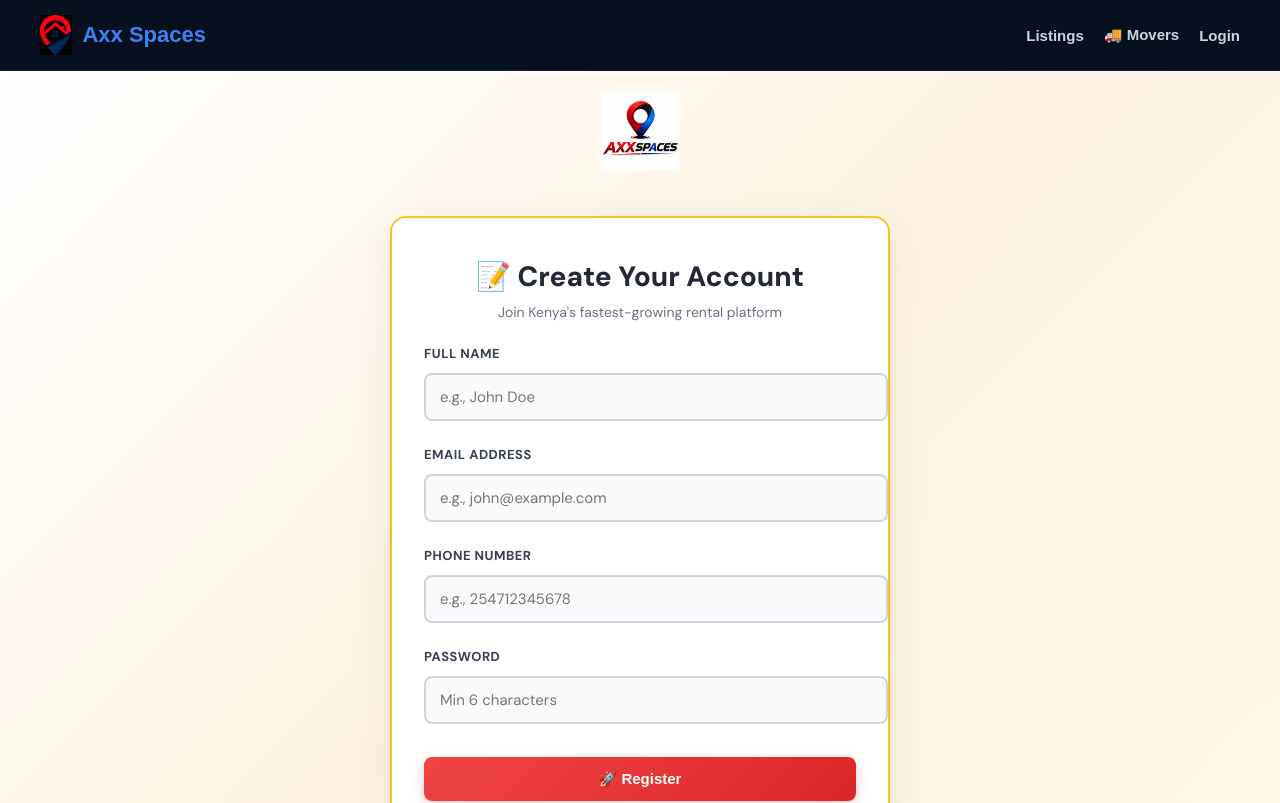
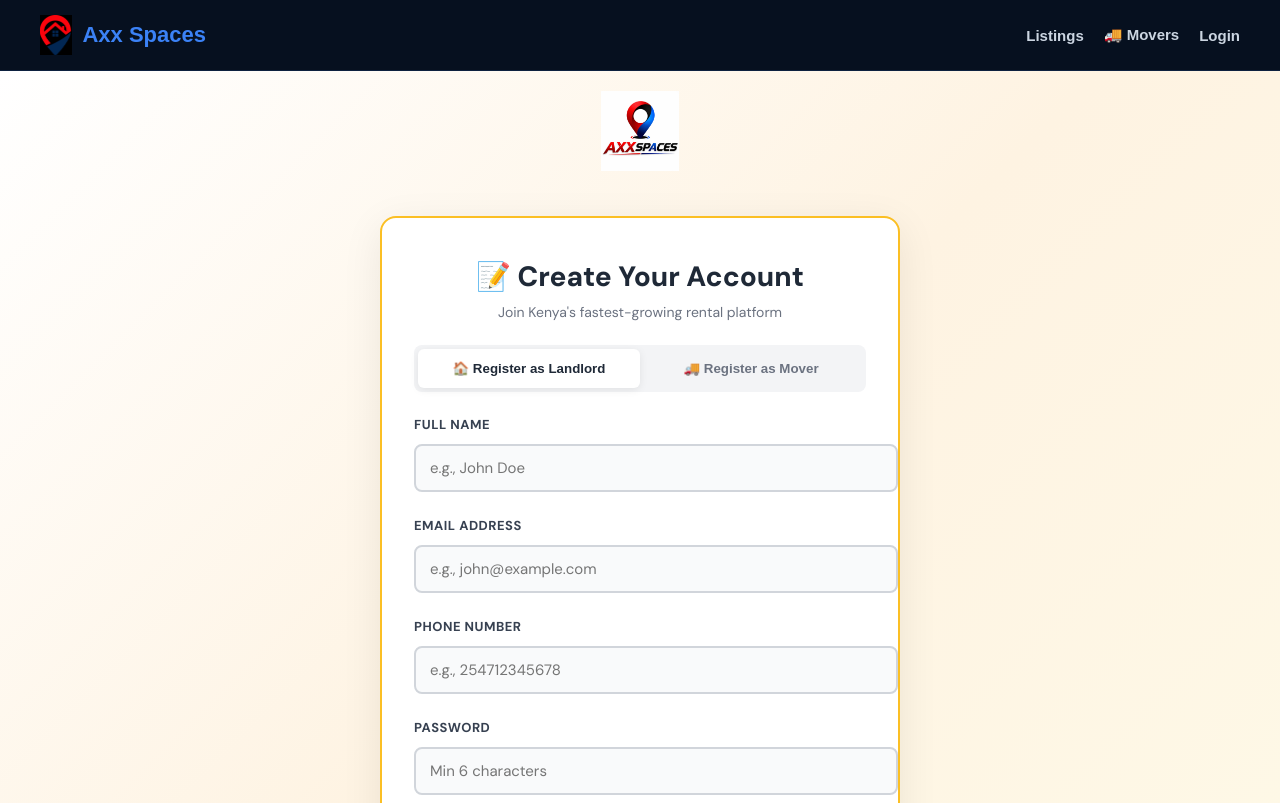
Before and after one commit to richard254120/axx-spaces-frontend, a React (Vite) app: page /register in a window 1280 px wide. Shown: the top 803 px of the page. Built offline with nearby package versions, Linux system fonts and the light colour scheme; the HTML template or start-up script is replaced by a standard one.

Commit message:
Fix property upload route and update frontend

```diff
--- a/src/pages/Login.jsx
+++ b/src/pages/Login.jsx
@@ -3,14 +3,14 @@ import { useNavigate, Link } from "react-router-dom";
 import { AuthContext } from "../context/AuthContext";
 import logo from "../assets/logo.jpeg";
 
-// Use environment variable with fallback
 const API_BASE = import.meta.env.VITE_API_URL || "http://localhost:1000/api";
-
-console.log("🌐 API Base URL:", API_BASE);
 
 export default function Login() {
   const navigate = useNavigate();
-  const { login } = useContext(AuthContext);   // ← Changed from setToken to login
+  const { login } = useContext(AuthContext);
+
+  const [activeTab, setActiveTab] = useState("landlord"); // landlord or mover
+
   const [formData, setFormData] = useState({
     email: "",
     password: "",
@@ -40,37 +40,30 @@ export default function Login() {
     setLoading(true);
 
     try {
-      console.log("🔐 Logging in with:", formData.email);
-      console.log("🌐 API URL:", `${API_BASE}/auth/login`);
-
       const response = await fetch(`${API_BASE}/auth/login`, {
         method: "POST",
-        headers: {
-          "Content-Type": "application/json",
-        },
+        headers: { "Content-Type": "application/json" },
         body: JSON.stringify(formData),
       });
 
       const data = await response.json();
-      console.log("📥 Response:", data);
 
       if (!response.ok) {
         throw new Error(data.error || "Login failed");
       }
 
-      setSuccess("✅ Login successful! Redirecting to Dashboard...");
+      setSuccess("✅ Login successful! Redirecting...");
 
-      // ✅ FIXED: Use login() instead of setToken
       login(data.token, data.user);
 
-      localStorage.setItem("token", data.token);
-
-      setTimeout(() => {
-        navigate("/dashboard");   // ← Changed to Landlord Dashboard
-      }, 1500);
+      // Redirect based on role
+      if (data.user?.role === "mover") {
+        navigate("/movers");
+      } else {
+        navigate("/dashboard");   // Your original landlord redirect
+      }
 
     } catch (err) {
-      console.error("❌ Error:", err);
       setError(err.message || "❌ Login failed. Please try again.");
     } finally {
       setLoading(false);
@@ -81,18 +74,36 @@ export default function Login() {
     <div style={styles.root}>
       <style>{css}</style>
       <div style={styles.container}>
-        {/* Logo Section */}
+
         <div style={styles.logoSection}>
           <img src={logo} alt="Axx Spaces" style={styles.logo} />
         </div>
-        {/* Form Container */}
+
         <div style={styles.formBox}>
           <h1 style={styles.title}>🔐 Welcome Back</h1>
           <p style={styles.subtitle}>Login to your Axx Spaces account</p>
+
+          {/* TABS - Added on top, your original form remains below */}
+          <div style={styles.tabs}>
+            <button
+              style={{ ...styles.tabBtn, ...(activeTab === "landlord" && styles.tabBtnActive) }}
+              onClick={() => setActiveTab("landlord")}
+            >
+              🏠 Landlord Login
+            </button>
+            <button
+              style={{ ...styles.tabBtn, ...(activeTab === "mover" && styles.tabBtnActive) }}
+              onClick={() => setActiveTab("mover")}
+            >
+              🚚 Mover Login
+            </button>
+          </div>
+
           {error && <div style={styles.error}>{error}</div>}
           {success && <div style={styles.success}>{success}</div>}
+
+          {/* YOUR ORIGINAL FORM - UNCHANGED */}
           <form onSubmit={handleSubmit} style={styles.form}>
-            {/* Email */}
             <div style={styles.formGroup}>
               <label style={styles.label}>Email Address</label>
               <input
@@ -105,7 +116,7 @@ export default function Login() {
                 required
               />
             </div>
-            {/* Password */}
+
             <div style={styles.formGroup}>
               <label style={styles.label}>Password</label>
               <input
@@ -118,7 +129,7 @@ export default function Login() {
                 required
               />
             </div>
-            {/* Submit Button */}
+
             <button
               type="submit"
               disabled={loading}
@@ -128,19 +139,12 @@ export default function Login() {
                 cursor: loading ? "not-allowed" : "pointer",
               }}
             >
-              {loading ? "⏳ Logging in..." : "🚀 Login"}
+              {loading ? "⏳ Logging in..." : `🚀 Login as ${activeTab === "landlord" ? "Landlord" : "Mover"}`}
             </button>
           </form>
-          {/* Divider */}
+
           <div style={styles.divider}></div>
-          {/* Links */}
-          <div style={styles.linksContainer}>
-            <Link to="/forgot-password" style={styles.link}>
-              🔐 Forgot Password?
-            </Link>
-          </div>
-          <div style={styles.divider}></div>
-          {/* Register Link */}
+
           <p style={styles.footer}>
             Don't have an account?{" "}
             <Link to="/register" style={styles.link}>
@@ -153,6 +157,7 @@ export default function Login() {
   );
 }
 
+/* ====================== YOUR ORIGINAL STYLES + NEW TABS ====================== */
 const styles = {
   root: {
     fontFamily: "'DM Sans', sans-serif",
@@ -195,6 +200,32 @@ const styles = {
     margin: "0 0 24px",
     textAlign: "center",
   },
+
+  // ✅ NEW TABS STYLES
+  tabs: {
+    display: "flex",
+    background: "#f3f4f6",
+    borderRadius: "8px",
+    padding: "4px",
+    marginBottom: "24px",
+  },
+  tabBtn: {
+    flex: 1,
+    padding: "12px",
+    border: "none",
+    borderRadius: "6px",
+    fontWeight: 600,
+    cursor: "pointer",
+    transition: "all 0.2s",
+    background: "transparent",
+    color: "#6b7280",
+  },
+  tabBtnActive: {
+    background: "white",
+    color: "#1f2937",
+    boxShadow: "0 2px 8px rgba(0,0,0,0.08)",
+  },
+
   error: {
     background: "#fee2e2",
     border: "1px solid #fca5a5",
@@ -259,10 +290,6 @@ const styles = {
     background: "#e5e7eb",
     margin: "20px 0",
   },
-  linksContainer: {
-    textAlign: "center",
-    margin: "16px 0",
-  },
   footer: {
     textAlign: "center",
     color: "#6b7280",
@@ -289,12 +316,6 @@ const css = `
     transform: translateY(-2px);
     box-shadow: 0 6px 20px rgba(36, 39, 251, 0.4) !important;
   }
-  button:active {
-    transform: translateY(0);
-  }
-  a:hover {
-    opacity: 0.8;
-  }
   @media (max-width: 600px) {
     [style*="padding: 40px 32px"] {
       padding: 32px 24px !important;
--- a/src/pages/Register.jsx
+++ b/src/pages/Register.jsx
@@ -3,29 +3,58 @@ import { useNavigate, Link } from "react-router-dom";
 import { AuthContext } from "../context/AuthContext";
 import logo from "../assets/logo.jpeg";
 
-// Use environment variable with fallback
 const API_BASE = import.meta.env.VITE_API_URL || "http://localhost:1000/api";
-
-console.log("🌐 API Base URL:", API_BASE);
 
 export default function Register() {
   const navigate = useNavigate();
-  const { login } = useContext(AuthContext);   // ← Changed from setToken to login
+  const { login } = useContext(AuthContext);
+
+  const [activeTab, setActiveTab] = useState("landlord"); // landlord or mover
+
   const [formData, setFormData] = useState({
     name: "",
     email: "",
     password: "",
     phone: "",
+    // Mover extra fields
+    county: "",
+    services: [],
+    experienceYears: "",
+    vehicleType: "",
+    description: "",
   });
+
   const [loading, setLoading] = useState(false);
   const [error, setError] = useState("");
   const [success, setSuccess] = useState("");
 
+  const moverServicesList = [
+    "Household Moving", "Office Relocation", "Furniture Moving",
+    "Heavy Goods Transport", "Packing Services", "Storage Services",
+    "Vehicle Transportation", "International Moving"
+  ];
+
+  const counties = [
+    "Nairobi City","Mombasa","Kwale","Kilifi","Tana River","Lamu","Taita Taveta",
+    "Garissa","Wajir","Mandera","Marsabit","Isiolo","Meru","Tharaka Nithi","Embu",
+    "Kitui","Machakos","Makueni","Nyandarua","Nyeri","Kirinyaga","Murang’a","Kiambu",
+    "Turkana","West Pokot","Samburu","Trans Nzoia","Uasin Gishu","Elgeyo Marakwet",
+    "Nandi","Baringo","Laikipia","Nakuru","Narok","Kajiado","Kericho","Bomet",
+    "Kakamega","Vihiga","Bungoma","Busia","Siaya","Kisumu","Homa Bay","Migori",
+    "Kisii","Nyamira"
+  ];
+
   const handleChange = (e) => {
     const { name, value } = e.target;
+    setFormData((prev) => ({ ...prev, [name]: value }));
+  };
+
+  const handleServiceToggle = (service) => {
     setFormData((prev) => ({
       ...prev,
-      [name]: value,
+      services: prev.services.includes(service)
+        ? prev.services.filter(s => s !== service)
+        : [...prev.services, service]
     }));
   };
 
@@ -34,55 +63,61 @@ export default function Register() {
     setError("");
     setSuccess("");
 
-    // Validation
     if (!formData.name || !formData.email || !formData.password || !formData.phone) {
       setError("❌ All fields are required");
       return;
     }
-
     if (formData.password.length < 6) {
       setError("❌ Password must be at least 6 characters");
+      return;
+    }
+    if (activeTab === "mover" && (!formData.county || formData.services.length === 0)) {
+      setError("❌ Please select county and at least one service");
       return;
     }
 
     setLoading(true);
 
     try {
-      const registerUrl = `${API_BASE}/auth/register`;
-      console.log("📝 Register attempt");
-      console.log("🌐 Sending to:", registerUrl);
-      console.log("📦 Payload:", formData);
+      const payload = {
+        name: formData.name,
+        email: formData.email,
+        password: formData.password,
+        phone: formData.phone,
+        role: activeTab,   // "landlord" or "mover"
+        ...(activeTab === "mover" && {
+          county: formData.county,
+          services: formData.services,
+          experienceYears: Number(formData.experienceYears) || 0,
+          vehicleType: formData.vehicleType,
+          description: formData.description,
+        })
+      };
 
-      const response = await fetch(registerUrl, {
+      const response = await fetch(`${API_BASE}/auth/register`, {
         method: "POST",
-        headers: {
-          "Content-Type": "application/json",
-        },
-        body: JSON.stringify(formData),
+        headers: { "Content-Type": "application/json" },
+        body: JSON.stringify(payload),
       });
 
-      console.log("📥 Response status:", response.status);
+      const data = await response.json();
 
-      const data = await response.json();
-      console.log("📥 Response data:", data);
+      if (!response.ok) throw new Error(data.error || "Registration failed");
 
-      if (!response.ok) {
-        throw new Error(data.error || "Registration failed");
-      }
+      setSuccess("✅ Registration successful! Logging you in...");
 
-      setSuccess("✅ Registration successful! Redirecting to Dashboard...");
-
-      // ✅ FIXED: Use login from AuthContext instead of setToken
-      login(data.token, data.user || { name: formData.name, email: formData.email });
-
-      localStorage.setItem("token", data.token);
+      login(data.token, data.user);
 
       setTimeout(() => {
-        navigate("/dashboard");   // ← Changed to dashboard as requested
-      }, 2000);
+        if (data.user?.role === "mover") {
+          navigate("/movers");
+        } else {
+          navigate("/dashboard");
+        }
+      }, 1500);
+
     } catch (err) {
-      console.error("❌ Registration error:", err);
-      setError(err.message || "❌ Registration failed. Please try again.");
+      setError(err.message || "Registration failed. Please try again.");
     } finally {
       setLoading(false);
     }
@@ -93,77 +128,107 @@ export default function Register() {
       <style>{css}</style>
 
       <div style={styles.container}>
-        {/* Logo Section */}
         <div style={styles.logoSection}>
           <img src={logo} alt="Axx Spaces" style={styles.logo} />
         </div>
 
-        {/* Form Container */}
         <div style={styles.formBox}>
           <h1 style={styles.title}>📝 Create Your Account</h1>
           <p style={styles.subtitle}>Join Kenya's fastest-growing rental platform</p>
+
+          {/* TABS */}
+          <div style={styles.tabs}>
+            <button
+              style={{ ...styles.tabBtn, ...(activeTab === "landlord" && styles.tabBtnActive) }}
+              onClick={() => setActiveTab("landlord")}
+            >
+              🏠 Register as Landlord
+            </button>
+            <button
+              style={{ ...styles.tabBtn, ...(activeTab === "mover" && styles.tabBtnActive) }}
+              onClick={() => setActiveTab("mover")}
+            >
+              🚚 Register as Mover
+            </button>
+          </div>
 
           {error && <div style={styles.error}>{error}</div>}
           {success && <div style={styles.success}>{success}</div>}
 
           <form onSubmit={handleSubmit} style={styles.form}>
-            {/* Full Name */}
+            {/* ==================== YOUR ORIGINAL LANDLORD FORM (UNTOUCHED) ==================== */}
             <div style={styles.formGroup}>
               <label style={styles.label}>Full Name</label>
-              <input
-                type="text"
-                name="name"
-                placeholder="e.g., John Doe"
-                value={formData.name}
-                onChange={handleChange}
-                style={styles.input}
-                required
-              />
+              <input type="text" name="name" placeholder="e.g., John Doe" value={formData.name} onChange={handleChange} style={styles.input} required />
             </div>
 
-            {/* Email */}
             <div style={styles.formGroup}>
               <label style={styles.label}>Email Address</label>
-              <input
-                type="email"
-                name="email"
-                placeholder="e.g., john@example.com"
-                value={formData.email}
-                onChange={handleChange}
-                style={styles.input}
-                required
-              />
+              <input type="email" name="email" placeholder="e.g., john@example.com" value={formData.email} onChange={handleChange} style={styles.input} required />
             </div>
 
-            {/* Phone */}
             <div style={styles.formGroup}>
               <label style={styles.label}>Phone Number</label>
-              <input
-                type="tel"
-                name="phone"
-                placeholder="e.g., 254712345678"
-                value={formData.phone}
-                onChange={handleChange}
-                style={styles.input}
-                required
-              />
+              <input type="tel" name="phone" placeholder="e.g., 254712345678" value={formData.phone} onChange={handleChange} style={styles.input} required />
             </div>
 
-            {/* Password */}
             <div style={styles.formGroup}>
               <label style={styles.label}>Password</label>
-              <input
-                type="password"
-                name="password"
-                placeholder="Min 6 characters"
-                value={formData.password}
-                onChange={handleChange}
-                style={styles.input}
-                required
-              />
+              <input type="password" name="password" placeholder="Min 6 characters" value={formData.password} onChange={handleChange} style={styles.input} required />
             </div>
 
-            {/* Submit Button */}
+            {/* ==================== MOVER ONLY FIELDS ==================== */}
+            {activeTab === "mover" && (
+              <>
+                <div style={styles.formGroup}>
+                  <label style={styles.label}>Primary County of Operation</label>
+                  <select name="county" value={formData.county} onChange={handleChange} style={styles.input} required>
+                    <option value="">Select County</option>
+                    {counties.map(c => <option key={c} value={c}>{c}</option>)}
+                  </select>
+                </div>
+
+                <div style={styles.formGroup}>
+                  <label style={styles.label}>Services Offered (Select all that apply)</label>
+                  <div style={styles.amenitiesGrid}>
+                    {moverServicesList.map(service => (
+                      <label key={service} style={styles.checkboxLabel}>
+                        <input
+                          type="checkbox"
+                          checked={formData.services.includes(service)}
+                          onChange={() => handleServiceToggle(service)}
+                        />
+                        {service}
+                      </label>
+                    ))}
+                  </div>
+                </div>
+
+                <div style={styles.row}>
+                  <div style={styles.col}>
+                    <label style={styles.label}>Years of Experience</label>
+                    <input type="number" name="experienceYears" value={formData.experienceYears} onChange={handleChange} style={styles.input} placeholder="e.g. 5" />
+                  </div>
+                  <div style={styles.col}>
+                    <label style={styles.label}>Vehicle Type</label>
+                    <input type="text" name="vehicleType" value={formData.vehicleType} onChange={handleChange} style={styles.input} placeholder="Lorry, Pickup, Van etc." />
+                  </div>
+                </div>
+
+                <div style={styles.formGroup}>
+                  <label style={styles.label}>Brief Description</label>
+                  <textarea
+                    name="description"
+                    value={formData.description}
+                    onChange={handleChange}
+                    style={styles.textarea}
+                    rows="3"
+                    placeholder="We offer careful household and office moving services across Nairobi..."
+                  />
+                </div>
+              </>
+            )}
+
             <button
               type="submit"
               disabled={loading}
@@ -173,19 +238,15 @@ export default function Register() {
                 cursor: loading ? "not-allowed" : "pointer",
               }}
             >
-              {loading ? "⏳ Creating Account..." : "🚀 Register"}
+              {loading ? "⏳ Creating Account..." : `Register as ${activeTab === "landlord" ? "Landlord" : "Mover"}`}
             </button>
           </form>
 
-          {/* Divider */}
           <div style={styles.divider}></div>
 
-          {/* Login Link */}
           <p style={styles.footer}>
             Already have an account?{" "}
-            <Link to="/login" style={styles.link}>
-              Login here
-            </Link>
+            <Link to="/login" style={styles.link}>Login here</Link>
           </p>
         </div>
       </div>
@@ -193,167 +254,45 @@ export default function Register() {
   );
 }
 
+/* ====================== STYLES ====================== */
 const styles = {
-  root: {
-    fontFamily: "'DM Sans', sans-serif",
-    background: "linear-gradient(135deg, #ffffff 0%, #fef3e2 50%, #fef9e7 100%)",
-    minHeight: "100vh",
-    display: "flex",
-    alignItems: "center",
-    justifyContent: "center",
-    padding: "20px",
-  },
-
-  container: {
-    width: "100%",
-    maxWidth: "500px",
-  },
-
-  logoSection: {
-    textAlign: "center",
-    marginBottom: "40px",
-  },
-
-  logo: {
-    height: "80px",
-    width: "auto",
-  },
-
-  formBox: {
-    background: "white",
-    border: "2px solid #fbbf24",
-    borderRadius: "16px",
-    padding: "40px 32px",
-    boxShadow: "0 10px 40px rgba(0, 0, 0, 0.08)",
-  },
-
-  title: {
-    fontSize: "28px",
-    fontWeight: 800,
-    color: "#1f2937",
-    margin: "0 0 8px",
-    textAlign: "center",
-  },
-
-  subtitle: {
-    fontSize: "14px",
-    color: "#6b7280",
-    margin: "0 0 24px",
-    textAlign: "center",
-  },
-
-  error: {
-    background: "#fee2e2",
-    border: "1px solid #fca5a5",
-    color: "#991b1b",
-    padding: "12px 16px",
-    borderRadius: "8px",
-    marginBottom: "20px",
-    fontSize: "14px",
-    fontWeight: 500,
-  },
-
-  success: {
-    background: "#dcfce7",
-    border: "1px solid #86efac",
-    color: "#166534",
-    padding: "12px 16px",
-    borderRadius: "8px",
-    marginBottom: "20px",
-    fontSize: "14px",
-    fontWeight: 500,
-  },
-
-  form: {
-    display: "flex",
-    flexDirection: "column",
-    gap: "20px",
-  },
-
-  formGroup: {
-    display: "flex",
-    flexDirection: "column",
-    gap: "6px",
-  },
-
-  label: {
-    fontSize: "13px",
-    fontWeight: 700,
-    color: "#374151",
-    textTransform: "uppercase",
-    letterSpacing: "0.5px",
-  },
-
-  input: {
-    padding: "12px 14px",
-    border: "2px solid #d1d5db",
-    borderRadius: "8px",
-    fontSize: "15px",
-    fontFamily: "inherit",
-    transition: "all 0.2s",
-    background: "#f9fafb",
-  },
-
-  submitBtn: {
-    padding: "13px 24px",
-    background: "linear-gradient(135deg, #ef4444 0%, #dc2626 100%)",
-    color: "white",
-    border: "none",
-    borderRadius: "8px",
-    fontSize: "15px",
-    fontWeight: 700,
-    cursor: "pointer",
-    transition: "all 0.2s",
-    boxShadow: "0 4px 12px rgba(239, 68, 68, 0.3)",
-    marginTop: "8px",
-  },
-
-  divider: {
-    height: "1px",
-    background: "#e5e7eb",
-    margin: "20px 0",
-  },
-
-  footer: {
-    textAlign: "center",
-    color: "#6b7280",
-    fontSize: "14px",
-    margin: 0,
-  },
-
-  link: {
-    color: "#ef4444",
-    textDecoration: "none",
-    fontWeight: 700,
-  },
+  root: { fontFamily: "'DM Sans', sans-serif", background: "linear-gradient(135deg, #ffffff 0%, #fef3e2 50%, #fef9e7 100%)", minHeight: "100vh", display: "flex", alignItems: "center", justifyContent: "center", padding: "20px" },
+  container: { width: "100%", maxWidth: "520px" },
+  logoSection: { textAlign: "center", marginBottom: "40px" },
+  logo: { height: "80px", width: "auto" },
+  formBox: { background: "white", border: "2px solid #fbbf24", borderRadius: "16px", padding: "40px 32px", boxShadow: "0 10px 40px rgba(0, 0, 0, 0.08)" },
+  title: { fontSize: "28px", fontWeight: 800, color: "#1f2937", margin: "0 0 8px", textAlign: "center" },
+  subtitle: { fontSize: "14px", color: "#6b7280", margin: "0 0 24px", textAlign: "center" },
+  tabs: { display: "flex", background: "#f3f4f6", borderRadius: "8px", padding: "4px", marginBottom: "24px" },
+  tabBtn: { flex: 1, padding: "12px", border: "none", borderRadius: "6px", fontWeight: 600, cursor: "pointer", background: "transparent", color: "#6b7280" },
+  tabBtnActive: { background: "white", color: "#1f2937", boxShadow: "0 2px 8px rgba(0,0,0,0.08)" },
+  error: { background: "#fee2e2", border: "1px solid #fca5a5", color: "#991b1b", padding: "12px 16px", borderRadius: "8px", marginBottom: "20px", fontSize: "14px", fontWeight: 500 },
+  success: { background: "#dcfce7", border: "1px solid #86efac", color: "#166534", padding: "12px 16px", borderRadius: "8px", marginBottom: "20px", fontSize: "14px", fontWeight: 500 },
+  form: { display: "flex", flexDirection: "column", gap: "20px" },
+  formGroup: { display: "flex", flexDirection: "column", gap: "6px" },
+  label: { fontSize: "13px", fontWeight: 700, color: "#374151", textTransform: "uppercase", letterSpacing: "0.5px" },
+  input: { padding: "12px 14px", border: "2px solid #d1d5db", borderRadius: "8px", fontSize: "15px", fontFamily: "inherit", transition: "all 0.2s", background: "#f9fafb" },
+  textarea: { padding: "12px 14px", border: "2px solid #d1d5db", borderRadius: "8px", fontSize: "15px", minHeight: "90px", resize: "vertical" },
+  row: { display: "flex", gap: "16px" },
+  col: { flex: 1 },
+  amenitiesGrid: { display: "flex", flexWrap: "wrap", gap: "10px" },
+  checkboxLabel: { display: "flex", alignItems: "center", gap: "6px", fontSize: "14px", cursor: "pointer" },
+  submitBtn: { padding: "13px 24px", background: "linear-gradient(135deg, #ef4444 0%, #dc2626 100%)", color: "white", border: "none", borderRadius: "8px", fontSize: "15px", fontWeight: 700, cursor: "pointer", transition: "all 0.2s", boxShadow: "0 4px 12px rgba(239, 68, 68, 0.3)", marginTop: "8px" },
+  divider: { height: "1px", background: "#e5e7eb", margin: "20px 0" },
+  footer: { textAlign: "center", color: "#6b7280", fontSize: "14px", margin: 0 },
+  link: { color: "#ef4444", textDecoration: "none", fontWeight: 700 },
 };
 
 const css = `
   @import url('https://fonts.googleapis.com/css2?family=DM+Sans:wght@400;500;700;800&display=swap');
-
-  input:focus {
+  input:focus, textarea:focus, select:focus {
     outline: none;
     border-color: #ef4444 !important;
     background: white !important;
     box-shadow: 0 0 0 3px rgba(239, 68, 68, 0.1);
   }
-
   button:hover:not(:disabled) {
     transform: translateY(-2px);
     box-shadow: 0 6px 20px rgba(239, 68, 68, 0.4) !important;
   }
-
-  button:active {
-    transform: translateY(0);
-  }
-
-  a:hover {
-    opacity: 0.8;
-  }
-
-  @media (max-width: 600px) {
-    [style*="padding: 40px 32px"] {
-      padding: 32px 24px !important;
-    }
-  }
 `;
```
